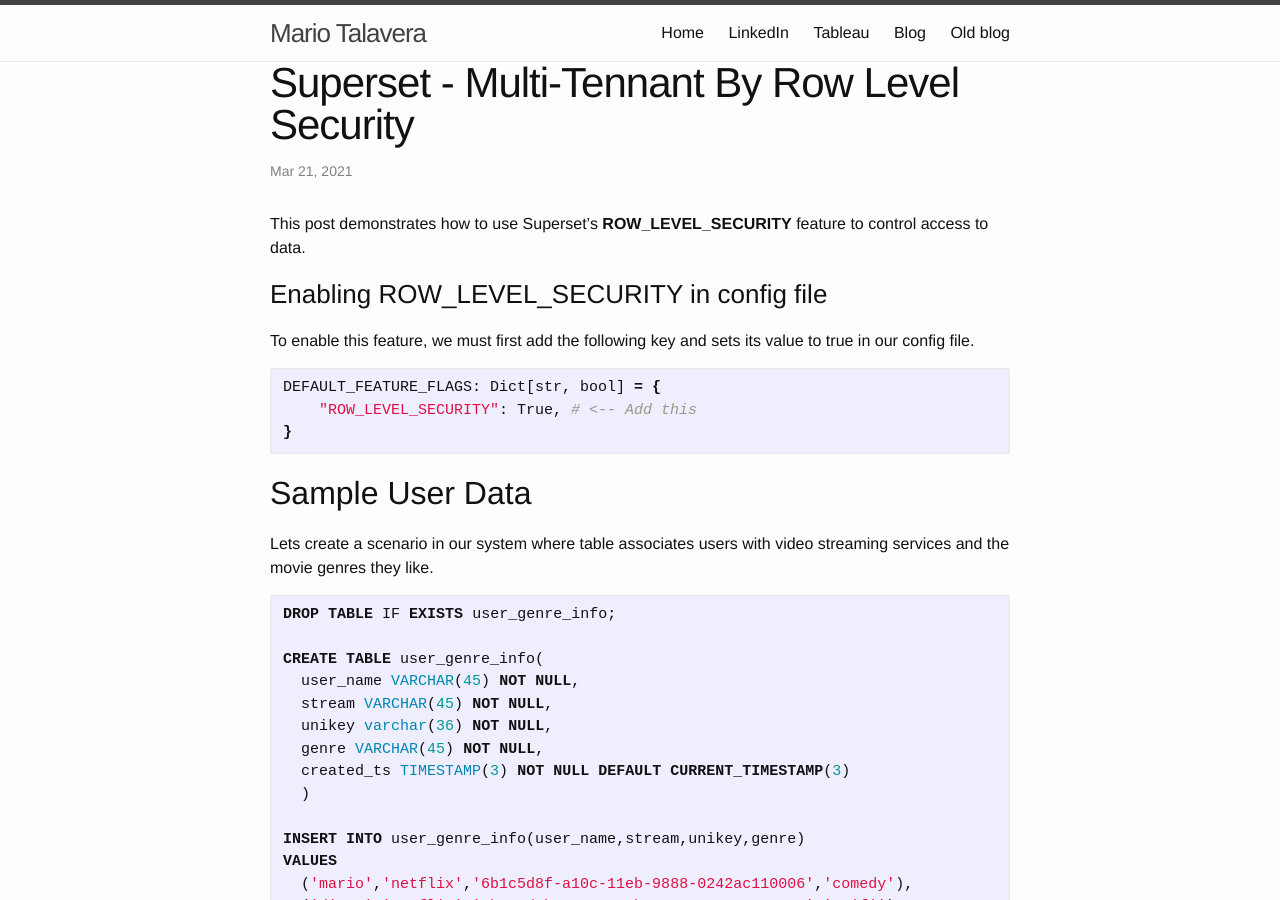
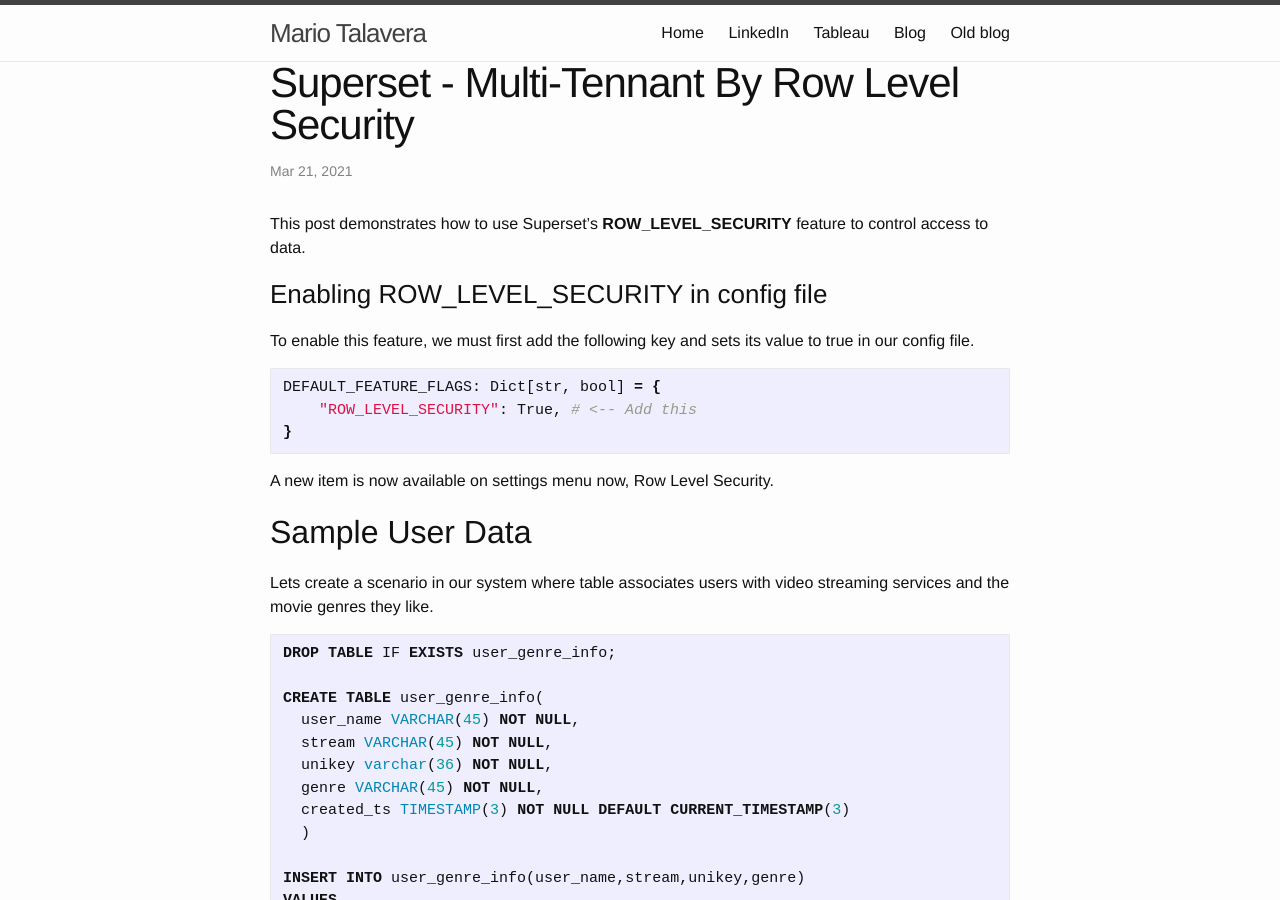
Before and after one commit to mariotalavera/mariotalavera.com, a Jekyll site: the page built from _posts/2021-03-21-Superset - Multi-Tennant By Row Level Security.md, in a window 1280 px wide and 900 px high. Built offline with Jekyll 4.4.1, drawn with Linux system fonts in a browser that asks for light colours; nearby versions of some CDN libraries; comment, search, counter and statistics services are not loaded.

Commit message:
Adding superset posts, some.

````diff
--- a/_posts/2021-03-21-Superset - Multi-Tennant By Row Level Security.md
+++ b/_posts/2021-03-21-Superset - Multi-Tennant By Row Level Security.md
@@ -17,6 +17,8 @@
     "ROW_LEVEL_SECURITY": True, # <-- Add this
 }
 ```
+
+A new item is now available on settings menu now, Row Level Security.
 
 ## Sample User Data
 
````
